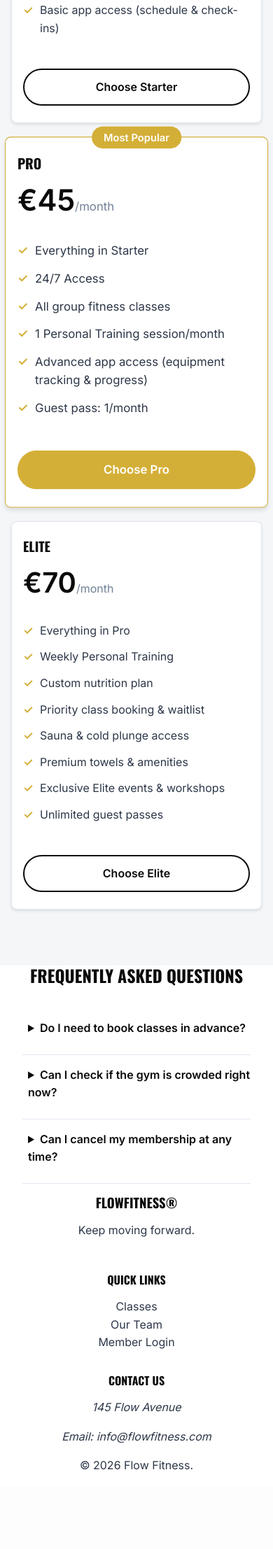
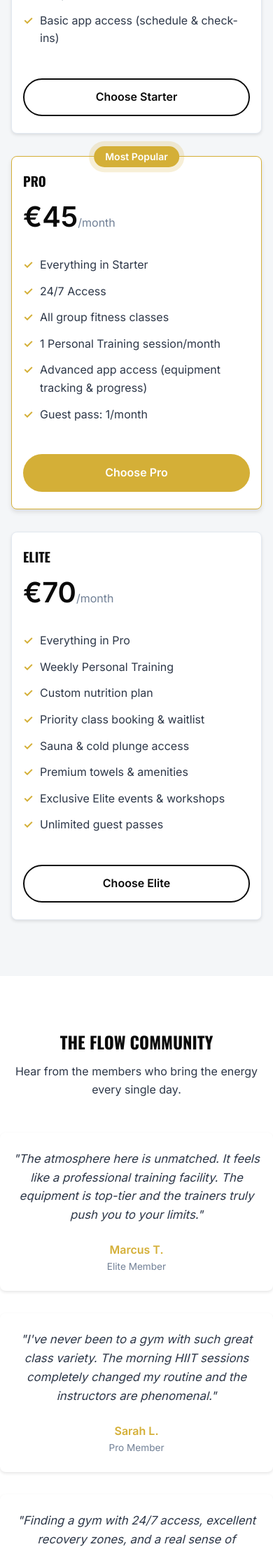
Before and after one commit to DavidPinto8/Gym-Website, a PHP site: page / in a window 390 px wide. Shown: the part 1786-4000 px from the top of the page at 70% size. Before the commit the page ends 3887 px from the top, so only its background shows below. Run offline with PHP 8.4, Linux system fonts and the light colour scheme.

Commit message:
style & fix: final UI polish, complete mobile responsiveness and CSS refactor

```diff
--- a/css/base.css
+++ b/css/base.css
@@ -30,6 +30,10 @@
     --font-body: 'Inter', sans-serif;
 }
 
+html {
+    scroll-behavior: smooth;
+}
+
 html, body {
     max-width: 100vw;
     overflow-x: hidden;
@@ -42,7 +46,7 @@ body {
     line-height: 1.6;
 }
 
-h1, h2, h3, h4, .logo a {
+h1, h2, h3, h4 {
     font-family: var(--font-heading);
     text-transform: uppercase;
     color: var(--black);
@@ -68,13 +72,8 @@ img {
     max-width: 100%;
     height: auto;
     display: block;
-    border-radius: 12px;
 }
 
 figcaption {
     text-align: center;
 }
-
-html {
-    scroll-behavior: smooth;
-}
--- a/css/components.css
+++ b/css/components.css
@@ -134,6 +177,60 @@
     box-shadow: var(--shadow-md);
 }
 
+.card img,
+.about-image img {
+    border-radius: 12px;
+}
+
+/* --- Footer --- */
+.main-footer {
+    background-color: var(--black);
+    padding: 4rem 0 2rem 0;
+    color: var(--white);
+    margin-top: auto;
+}
+
+.main-footer h4 {
+    color: var(--white);
+    margin-bottom: 1.2rem;
+    font-size: 1.1rem;
+}
+
+.main-footer p,
+.main-footer address p,
+.main-footer ul li a {
+    color: #cecece;
+    transition: color 0.3s ease;
+}
+
+.main-footer ul li {
+    margin-bottom: 0.5rem;
+}
+
+.main-footer a:hover {
+    color: var(--gold);
+}
+
+.footer-brand-name {
+    font-family: var(--font-heading);
+    font-size: 1.5rem;
+    font-weight: 700;
+    text-transform: uppercase;
+    color: var(--white);
+    margin-bottom: 0.5rem;
+}
+
+.footer-brand-name span {
+    color: var(--gold);
+}
+
+.footer-bottom {
+    margin-top: 3rem;
+    padding-top: 1.5rem;
+    border-top: 1px solid #333;
+    font-size: 0.9rem;
+}
+
 /* Profile */
 .nav-avatar {
     width: 40px;
@@ -149,41 +246,54 @@
     font-weight: 600;
 }
 
+/* Desktop Overrides */
 @media (min-width: 768px) {
-    .main-header {
-        position: sticky;
-        top: 0;
+    .nav-toggle {
+        display: none;
     }
+
     .nav-container {
         flex-direction: row;
         justify-content: space-between;
+        align-items: center;
     }
-    .logo {
+
+    .nav-top {
+        width: auto;
         flex: 1;
-        display: flex;
     }
+
+    .nav-menu {
+        display: flex !important;
+        flex-direction: row;
+        align-items: center;
+        padding: 0;
+        gap: 1.5rem;
+        width: auto;
+    }
+
     .nav-auth {
-        flex: 1;
         justify-content: flex-end;
     }
-    .nav-links {
-        justify-content: center;
-    }
+
     .footer-grid {
         grid-template-columns: repeat(3, 1fr);
         text-align: left;
     }
 }
 
+/* Mobile Overrides */
 @media (max-width: 767px) {
     .container {
-        padding: 0 1rem !important;
+        padding: 0 1rem;
     }
+
     .card {
-        padding: 1.5rem 1rem !important;
+        padding: 1.5rem 1rem;
         width: 100%;
         max-width: 100vw;
     }
+
     input, select, textarea {
         width: 100%;
         max-width: 100%;
--- a/css/home.css
+++ b/css/home.css
@@ -62,7 +85,6 @@
 
 .plan-card.highlighted {
     border-color: var(--gold);
-    transform: scale(1.05);
     box-shadow: var(--shadow-md);
 }
 
@@ -97,33 +138,79 @@
     font-weight: bold;
 }
 
-/* FAQ */
+/* --- Testimonials --- */
+.testimonials-section {
+    padding: 5rem 0;
+}
+
+/* --- FAQ Section --- */
 .faq-section {
-    padding: 5rem 1.5rem;
-    max-width: 800px;
-    margin: 0 auto;
+    padding: 5rem 1rem;
+}
+
+.faq-list {
+    padding: 0;
+    display: flex;
+    flex-direction: column;
+    gap: 1.5rem;
 }
 
 .faq-item {
-    margin-bottom: 1rem;
-    border-bottom: 1px solid #e2e8f0;
-    padding-bottom: 1rem;
+    border: 1px solid #e2e8f0;
+    border-radius: var(--radius-md);
+    background-color: var(--white);
+    padding: 1.5rem;
+    transition: all 0.3s ease;
+}
+
+.faq-item:hover {
+    border-color: var(--gold);
+    box-shadow: var(--shadow-sm);
 }
 
 .faq-item summary {
     font-weight: 600;
+    font-size: 1.1rem;
     cursor: pointer;
-    margin-bottom: 0.5rem;
     color: var(--black);
-    padding-left: 0.5rem;
-    list-style-position: inside;
+    list-style: none;
+    display: flex;
+    justify-content: space-between;
+    align-items: center;
+    margin-bottom: 0;
 }
 
-.faq-list {
-    padding: 0 1rem;
+.faq-item summary::-webkit-details-marker {
+    display: none;
 }
 
-/* Tablet & Desktop */
+.faq-item summary::after {
+    content: '+';
+    font-size: 1.5rem;
+    color: var(--gold);
+    font-weight: 400;
+    transition: transform 0.3s ease, color 0.3s ease;
+}
+
+details[open].faq-item summary::after {
+    transform: rotate(45deg);
+    color: var(--black);
+}
+
+.faq-item p {
+    margin-top: 1rem;
+    margin-bottom: 0;
+    color: var(--text-muted);
+    line-height: 1.6;
+    animation: fadeDown 0.3s ease-out;
+}
+
+@keyframes fadeDown {
+    from { opacity: 0; transform: translateY(-10px); }
+    to { opacity: 1; transform: translateY(0); }
+}
+
+/* --- Media Queries (Tablet & Desktop) --- */
 @media (min-width: 768px) {
     .hero {
         padding: 6rem 0;
--- a/index.html
+++ b/index.html
@@ -2,6 +2,7 @@
 <html lang="en">
 <head>
     <meta charset="UTF-8">
+    <meta name="description" content="Flow Fitness — premium gym with classes, personal trainers, and state-of-the-art equipment. Find your rhythm today.">
     <meta name="viewport" content="width=device-width, initial-scale=1.0">
     <title>Flow Fitness - Find Your Rhythm</title>
     <link rel="apple-touch-icon" sizes="180x180" href="assets/apple-touch-icon.png">
@@ -17,24 +18,34 @@
 <body>
 
     <header class="main-header">
-        <nav class="nav-container container">
+        <nav class="nav-container container" aria-label="Main navigation">
+            <div class="nav-top">
                 <div class="logo">
                     <a href="index.html">
                         <img src="assets/logo-landscape.png" alt="Flow Fitness Logo" class="logo-img">
                     </a>
                 </div>
+                <label class="nav-toggle" for="nav-toggle-checkbox" aria-label="Toggle navigation">
+                    <span></span>
+                    <span></span>
+                    <span></span>
+                </label>
+            </div>
 
+            <input type="checkbox" id="nav-toggle-checkbox" class="nav-toggle-input">
+
+            <div class="nav-menu">
                 <ul class="nav-links">
                     <li><a href="index.html" class="active">Home</a></li>
                     <li><a href="schedule.html">Classes</a></li>
                     <li><a href="trainers.html">Trainers</a></li>
                 </ul>
-
                 <div class="nav-auth logged-in">
                     <a href="profile.html" class="profile-dropdown">
                         <img src="assets/avatar-jalen.jpg" alt="Profile" class="nav-avatar">
                         <span class="user-greeting">Hi, Jalen</span>
                     </a>
+                </div>
             </div>
         </nav>
     </header>
@@ -128,11 +139,44 @@
             </div>
         </section>
 
+        <section id="testimonials" class="testimonials-section container" aria-labelledby="testimonials-title">
+            <div class="section-header text-center">
+                <h2 id="testimonials-title">The Flow Community</h2>
+                <p>Hear from the members who bring the energy every single day.</p>
+            </div>
+
+            <div class="cards-grid">
+                <article class="card testimonial-card text-center">
+                    <p class="quote" style="font-style: italic; margin-bottom: 1.5rem; font-size: 1.05rem;">"The atmosphere here is unmatched. It feels like a professional training facility. The equipment is top-tier and the trainers truly push you to your limits."</p>
+                    <div class="author">
+                        <p style="font-weight: 700; color: var(--gold); margin: 0;">Marcus T.</p>
+                        <p style="font-size: 0.85rem; color: var(--text-muted); margin: 0;">Elite Member</p>
+                    </div>
+                </article>
+
+                <article class="card testimonial-card text-center">
+                    <p class="quote" style="font-style: italic; margin-bottom: 1.5rem; font-size: 1.05rem;">"I've never been to a gym with such great class variety. The morning HIIT sessions completely changed my routine and the instructors are phenomenal."</p>
+                    <div class="author">
+                        <p style="font-weight: 700; color: var(--gold); margin: 0;">Sarah L.</p>
+                        <p style="font-size: 0.85rem; color: var(--text-muted); margin: 0;">Pro Member</p>
+                    </div>
+                </article>
+
+                <article class="card testimonial-card text-center">
+                    <p class="quote" style="font-style: italic; margin-bottom: 1.5rem; font-size: 1.05rem;">"Finding a gym with 24/7 access, excellent recovery zones, and a real sense of community is rare. Flow Fitness has quickly become my second home."</p>
+                    <div class="author">
+                        <p style="font-weight: 700; color: var(--gold); margin: 0;">David K.</p>
+                        <p style="font-size: 0.85rem; color: var(--text-muted); margin: 0;">Elite Member</p>
+                    </div>
+                </article>
+            </div>
+        </section>
+
         <section id="faq" class="faq-section container" aria-labelledby="faq-title">
+            <div class="faq-inner">
                 <div class="section-header text-center">
                     <h2 id="faq-title">Frequently Asked Questions</h2>
                 </div>
-
                 <div class="faq-list">
                     <details class="faq-item">
                         <summary>Do I need to book classes in advance?</summary>
@@ -149,13 +193,14 @@
                         <p>Our Starter and Pro plans are contract-free and can be canceled with a 30-day notice. The Elite plan requires a 6-month commitment.</p>
                     </details>
                 </div>
+            </div>
         </section>
     </main>
 
     <footer class="main-footer">
         <div class="container footer-grid">
             <div class="footer-brand">
-                <h3>FLOW<span>FITNESS</span>&reg;</h3>
+                <p class="footer-brand-name">FLOW<span>FITNESS</span>&reg;</p>
                 <p>Keep moving forward.</p>
             </div>
             <div class="footer-links">
```
Also changed, not shown: other parts of css/components.css (+60 -17 lines), other parts of css/home.css (+55 -9 lines), css/profile.css (+38 -37 lines), css/schedule.css (+18 -7 lines), profile.html (+20 -5 lines), schedule.html (+31 -21 lines), assets/logo-landscape.png. Lines whose indentation alone changed are shown as unchanged.
